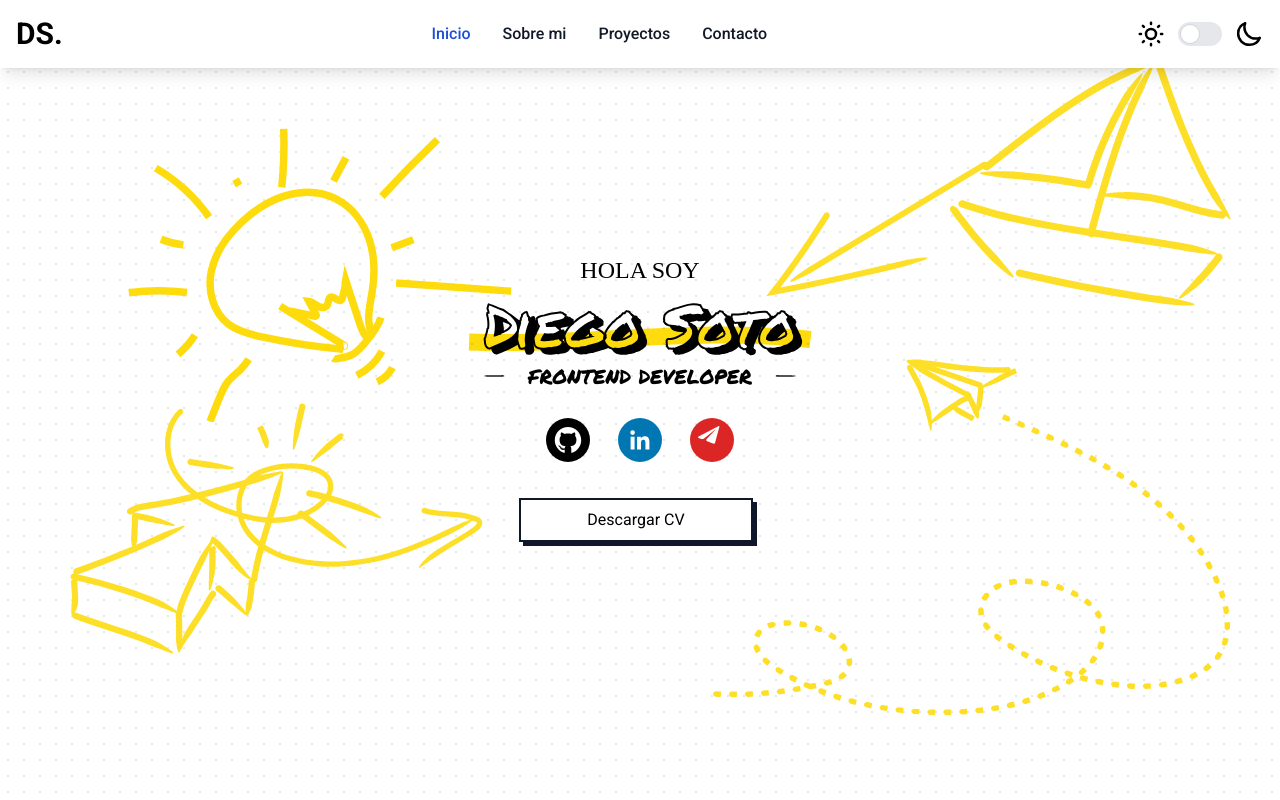
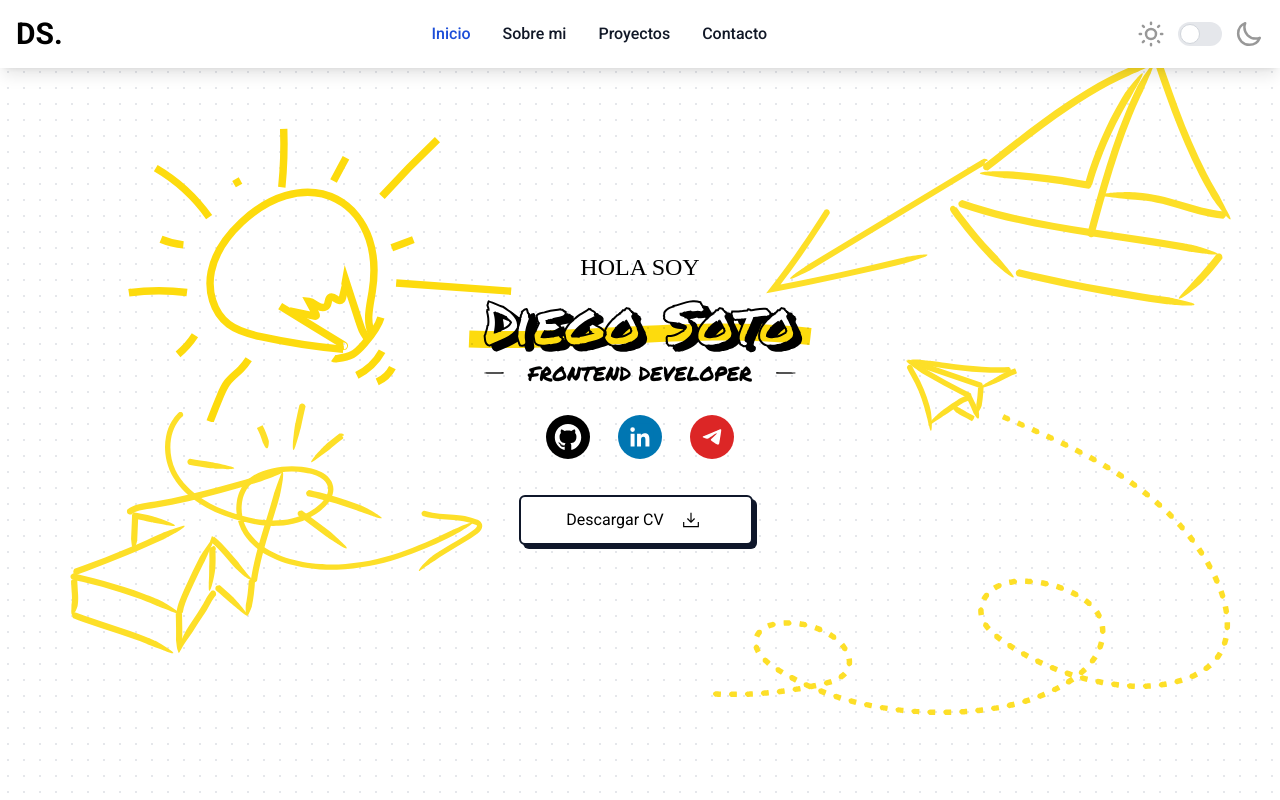
Before and after one commit to DiegoLeonardoSoto/porfolio, a React (Vite) app: page / in a window 1280 px wide. Shown: the top 800 px of the page. Built offline with nearby package versions, Linux system fonts and the light colour scheme; a web font is replaced by a local one.

Commit message:
upload Download cv button and add send icon

```diff
--- /dev/null
+++ b/src/assets/DownloadIcon.jsx
@@ -0,0 +1,13 @@
+export const DownloadIcon = ({ width }) => {
+  return (
+    <svg
+      xmlns="http://www.w3.org/2000/svg"
+      width={width}
+      height={width}
+      viewBox="0 0 36.15 36.15"
+    >
+      <polygon points="26.18 20.56 26.18 25.39 9.97 25.39 9.97 20.56 8.55 20.56 8.55 26.82 27.6 26.82 27.6 20.56 26.18 20.56" />
+      <polygon points="22.9 16.74 21.9 15.74 18.78 18.85 18.78 9.33 17.36 9.33 17.36 18.83 14.25 15.72 13.24 16.72 18.08 21.56 22.9 16.74" />
+    </svg>
+  )
+}
--- a/src/assets/MoonIcon.jsx
+++ b/src/assets/MoonIcon.jsx
@@ -4,6 +4,7 @@ const MoonIcon = ({ width }) => {
       width={width}
       height={width}
       viewBox="0 0 24 24"
+      className="opacity-40"
       fill="none"
       xmlns="http://www.w3.org/2000/svg"
     >
--- a/src/assets/SendIcon.jsx
+++ b/src/assets/SendIcon.jsx
@@ -1,7 +1,11 @@
 export const Send = ({ color }) => {
   return (
-    <svg viewBox="0 0 40 40" fill={color}>
-      <path d="M0.838,15.007c-1.157,0.607-1.109,1.496,0.104,1.976l3.594,1.422c1.214,0.482,3.051,0.219,4.08-0.584L24.223,5.513   c1.026-0.807,1.136-0.688,0.245,0.266L12.13,18.985c-0.894,0.951-0.63,2.119,0.588,2.59l0.421,0.164   c1.218,0.471,3.203,1.262,4.413,1.754l3.986,1.623c1.211,0.492,2.505-0.088,2.849-1.348l6.075-22.33   c0.343-1.26-0.323-1.795-1.48-1.189L0.838,15.007z" />
+    <svg
+      fill="white"
+      xmlns="http://www.w3.org/2000/svg"
+      viewBox="0 0 36.15 36.15"
+    >
+      <path d="m7.6,16.8s10.56-4.33,14.22-5.86c1.4-.61,6.17-2.56,6.17-2.56,0,0,2.2-.85,2.01,1.22-.06.85-.55,3.85-1.04,7.08-.73,4.58-1.53,9.58-1.53,9.58,0,0-.12,1.4-1.16,1.65-1.04.24-2.75-.85-3.05-1.1-.24-.18-4.58-2.93-6.17-4.27-.43-.37-.92-1.1.06-1.95,2.2-2.01,4.82-4.52,6.41-6.1.73-.73,1.47-2.44-1.59-.37-4.33,2.99-8.61,5.8-8.61,5.8,0,0-.98.61-2.81.06-1.83-.55-3.97-1.28-3.97-1.28,0,0-1.47-.92,1.04-1.89h0Z" />
     </svg>
   )
 }
--- a/src/assets/SunIcon.jsx
+++ b/src/assets/SunIcon.jsx
@@ -4,6 +4,7 @@ export const SunIcon = ({ width }) => {
       xmlns="http://www.w3.org/2000/svg"
       width={width}
       height={width}
+      className="opacity-40"
       viewBox="0 0 24 24"
       fill="none"
     >
--- a/src/assets/index.js
+++ b/src/assets/index.js
@@ -11,3 +11,4 @@ export * from './SunIcon'
 export * from './UnderlineName'
 export * from './HeroNameArrow'
 export * from './DownloadCVArrow'
+export * from './DownloadIcon'
--- a/src/components/DownloadCvButton.jsx
+++ b/src/components/DownloadCvButton.jsx
@@ -1,4 +1,10 @@
+import { DownloadIcon } from '../assets'
+
 export const DownloadCvButton = () => {
+  const HandleDownloadCv = () => {
+    console.log('hello world')
+  }
+
   return (
     <div className="w-3/4 mt-10 font-Roboto">
       <div
@@ -6,12 +12,14 @@ export const DownloadCvButton = () => {
           animation: 'scale-up-center 1s cubic-bezier(0.4, 0, 0.2, 1) both'
         }}
       >
-        <button className="dark:bg-neutral-400 w-full bg-slate-900 duration-200 ">
-          <div className="bg-white hover:bg-[#fddf28] dark:bg-slate-900 dark:border-neutral-400 active:translate-x-0 active:translate-y-0 flex justify-center items-center border-slate-900 border-2 duration-200 px-4 py-2 -translate-x-1 -translate-y-1 hover:-translate-x-1.5 hover:-translate-y-1.5 w-full">
-            <h4 className="dark:text-neutral-400 duration-200">
-              <div className="flex justify-start items-center">
-                Descargar CV
-              </div>
+        <button
+          onClick={HandleDownloadCv}
+          className="dark:bg-neutral-400 w-full bg-slate-900 duration-200 rounded-md"
+        >
+          <div className="rounded-md bg-white relative after:content-[''] after:absolute after:top-0 after:left-0 after:w-full after:rounded-md after:h-full clip after:bg-[#fddf28]  hover:bg-[#fddf28] dark:bg-slate-900 dark:border-neutral-400 active:translate-x-0 active:translate-y-0 flex justify-center items-center border-slate-900 border-2 duration-200 px-4 py-2 -translate-x-1 -translate-y-1 hover:-translate-x-1.5 hover:-translate-y-1.5 w-full">
+            <h4 className="dark:text-neutral-400 duration-200 z-10 flex w-full justify-center items-center gap-3">
+              Descargar CV
+              <DownloadIcon width={30} />
             </h4>
           </div>
         </button>
--- a/src/components/Footer.jsx
+++ b/src/components/Footer.jsx
@@ -7,34 +7,29 @@ export const Footer = () => {
             href="https://flowbite.com/"
             className="flex items-center mb-4 sm:mb-0 space-x-3 rtl:space-x-reverse"
           >
-            <img
-              src="https://flowbite.com/docs/images/logo.svg"
-              className="h-8"
-              alt="Flowbite Logo"
-            />
-            <span className="self-center text-2xl font-semibold whitespace-nowrap dark:text-white">
-              Flowbite
+            <span className="self-center text-3xl font-semibold whitespace-nowrap dark:text-white">
+              DS.
             </span>
           </a>
           <ul className="flex flex-wrap items-center mb-6 text-sm font-medium text-gray-500 sm:mb-0 dark:text-gray-400">
             <li>
               <a href="#" className="hover:underline me-4 md:me-6">
-                About
+                Inicio
               </a>
             </li>
             <li>
               <a href="#" className="hover:underline me-4 md:me-6">
-                Privacy Policy
+                Sobre mi
               </a>
             </li>
             <li>
               <a href="#" className="hover:underline me-4 md:me-6">
-                Licensing
+                Proyectos
               </a>
             </li>
             <li>
               <a href="#" className="hover:underline">
-                Contact
+                Contacto
               </a>
             </li>
           </ul>
--- a/src/index.css
+++ b/src/index.css
@@ -2,3 +2,12 @@
 @tailwind base;
 @tailwind components;
 @tailwind utilities;
+
+.clip::after {
+  clip-path: circle(0%);
+  transition: 0.2s;
+}
+
+.clip:hover::after {
+  clip-path: circle(100%);
+}
```
